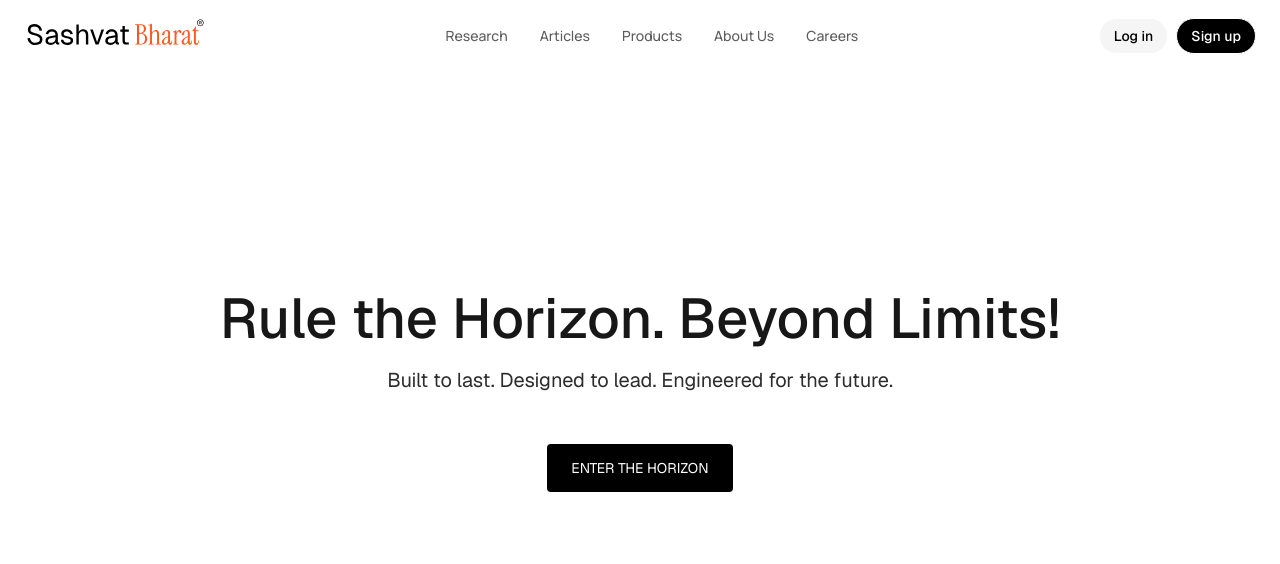
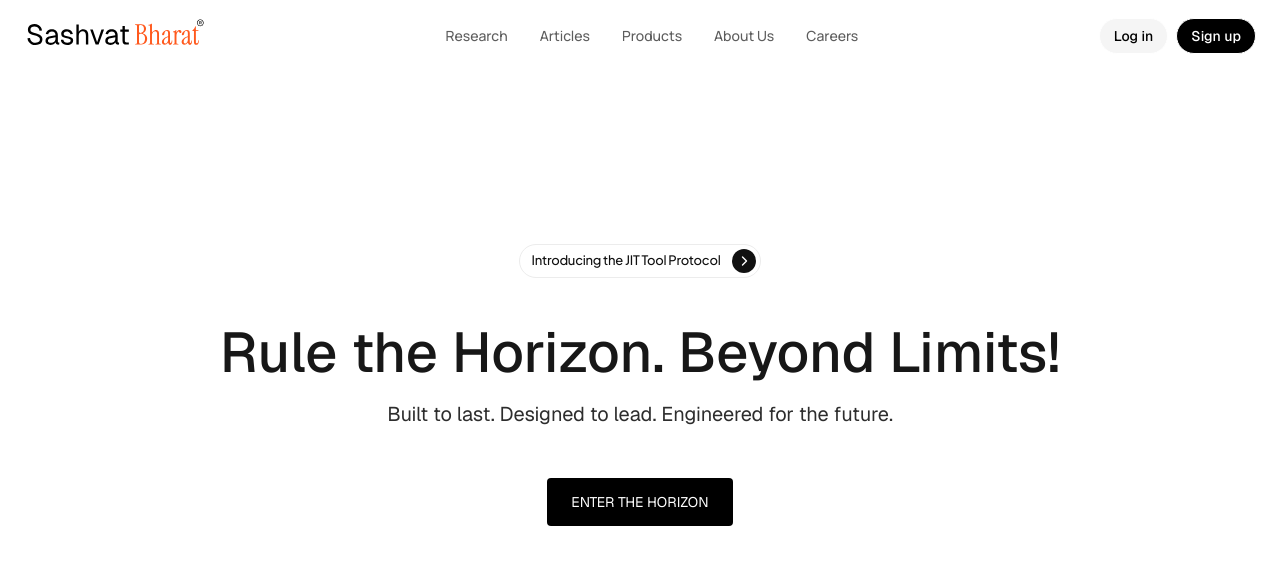
Before and after one commit to sashvat-bharat/sashvat-bharat, a Next.js app: page / in a window 1280 px wide. Shown: the top 564 px of the page. Built offline with nearby package versions, Linux system fonts and the light colour scheme; a web font is replaced by a local one.

Commit message:
Added New Label ✨

```diff
--- a/src/components/ui/HeroSection.tsx
+++ b/src/components/ui/HeroSection.tsx
@@ -8,11 +8,17 @@ const HeroSection = () => {
     <>
       <div className="hero-section">
 
-        {/* <div className='label'>
-          <div className='dot'></div>
-          <p>Introducing: JIT Tool Spawning Protocol</p>
-          <MoveRight strokeWidth={1} />
-        </div> */}
+
+        <div className="promo-trigger" role="button" tabIndex={0}>
+          <span className="promo-text">Introducing the JIT Tool Protocol</span>
+
+          <div className="action-button">
+            <svg className="arrow-svg" viewBox="0 0 32 32">
+              <path className="shaft" d="M6 16h20" />
+              <path className="chevron" d="M18 8l8 8-8 8" />
+            </svg>
+          </div>
+        </div>
 
 
         <div className='intro-text'>
--- a/src/styles/ui/HeroSection.css
+++ b/src/styles/ui/HeroSection.css
@@ -8,36 +8,116 @@
 }
 
 
+:root {
+  --transition-speed: 0.45s;
+  --easing: cubic-bezier(0.16, 1, 0.3, 1);
+}
 
-/* .label {
+/* 1. The Main Pill Container */
+.promo-trigger {
   margin: auto;
   cursor: pointer;
   width: max-content;
   height: 32px;
-  gap: 8px;
+
   display: flex;
   align-items: center;
   justify-content: center;
-  padding: 0 11px;
-  font-weight: 500;
-  border-radius: 24px;
-  margin-bottom: -12px;
-  background-color: #F7F7F7;
+  padding: 0 4px 0 12px;
+  gap: 12px;
+  border: 1.5px solid #ececec;
+  border-radius: 52px;
+  background: #ffffff;
+  transition:
+    gap var(--transition-speed) var(--easing),
+    padding var(--transition-speed) var(--easing),
+    border-color var(--transition-speed) var(--easing),
+    box-shadow var(--transition-speed) var(--easing);
 
-  .dot {
-    width: 13px;
-    height: 13px;
-    border-radius: 50%;
-    background-color: #FF591D;
-  }
-
-  p {
+  .promo-text {
     font-size: 13px;
     line-height: 13.5px;
     font-family: var(--font-plus-jakarta-sans);
   }
 
-} */
+}
+
+.promo-trigger:hover {
+  border-color: #dcdcdc;
+  padding-right: 4px;
+  box-shadow: 0 10px 30px rgba(0, 0, 0, 0.03);
+}
+
+.promo-text {
+  font-size: 36px;
+  font-weight: 500;
+  color: #111111;
+  letter-spacing: -0.02em;
+  white-space: nowrap;
+  user-select: none;
+}
+
+/* 2. The Inner Action Button */
+.action-button {
+  position: relative;
+  height: 24px;
+  width: 24px;
+
+  background-color: #111111;
+  border-radius: 50px;
+  display: flex;
+  align-items: center;
+  justify-content: center;
+  transition:
+    width var(--transition-speed) var(--easing),
+    background-color var(--transition-speed) var(--easing);
+  overflow: visible;
+}
+
+.promo-trigger:hover .action-button {
+  width: 40px;
+  background-color: #f95015;
+}
+
+/* 3. SVG Precision Styling */
+.arrow-svg {
+  width: 16px;
+  height: 16px;
+  overflow: visible;
+}
+
+.chevron {
+  fill: none;
+  stroke: white;
+  stroke-width: 2.75;
+  stroke-linecap: round;
+  stroke-linejoin: round;
+  transition: transform var(--transition-speed) var(--easing);
+  transform: translateX(-5px);
+}
+
+.promo-trigger:hover .chevron {
+  transform: translateX(0px);
+}
+
+/* The Shaft (Spawns from the chevron vertex) */
+.shaft {
+  fill: none;
+  stroke: white;
+  stroke-width: 2.75;
+  stroke-linecap: round;
+  transform-origin: 26px 16px;
+  transform: scaleX(0);
+  opacity: 0;
+  transition:
+    transform var(--transition-speed) var(--easing),
+    opacity 0.2s ease;
+}
+
+.promo-trigger:hover .shaft {
+  transform: scaleX(1);
+  opacity: 1;
+}
 
 
 
```
